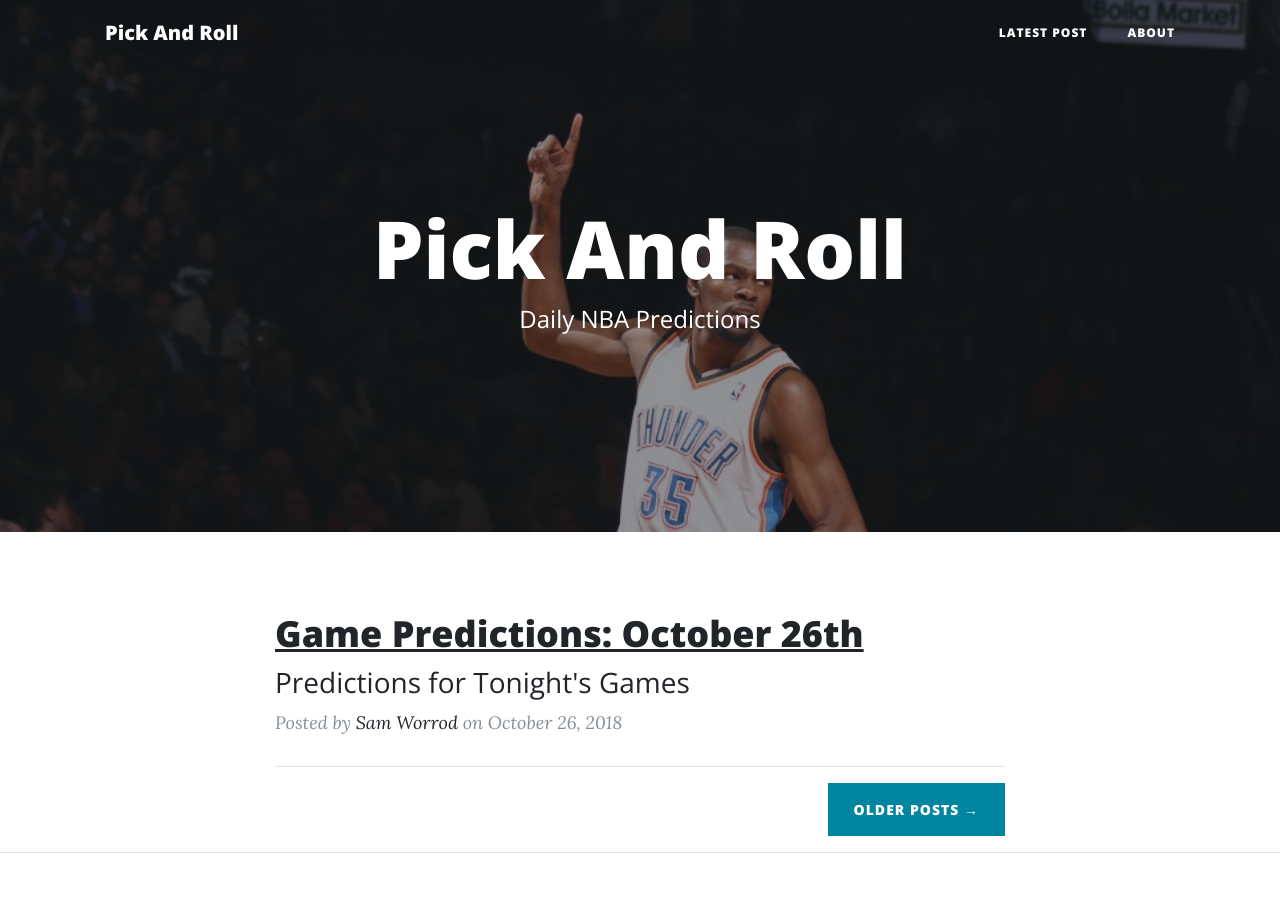
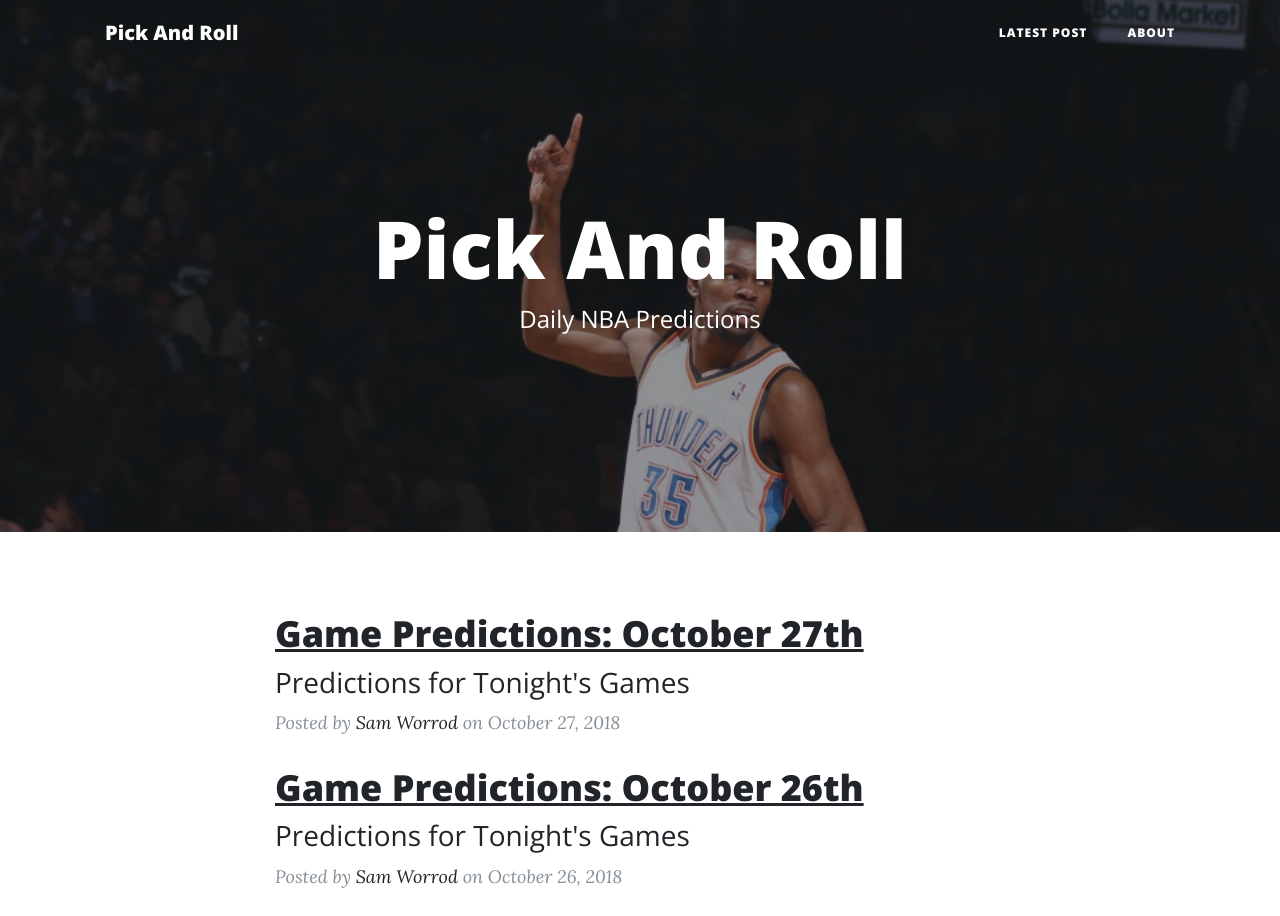
Before and after one commit to SamWorrod/SamWorrod.github.io, a website: page index.html in a window 1280 px wide. Shown: the top 916 px of the page. Drawn offline with nearby package versions, Linux system fonts and the light colour scheme.

Commit message:
added oct 27 post preview to home page

```diff
--- a/index.html
+++ b/index.html
@@ -66,18 +66,31 @@
       <div class="row">
         <div class="col-lg-8 col-md-10 mx-auto">
           <div class="post-preview">
-            <a href="oct26post.html">
+            <a href="oct27post.html">
               <h2 class="post-title" style="text-decoration: underline">
-                Game Predictions: October 26th
+                Game Predictions: October 27th
               </h2>
               <h3 class="post-subtitle">
                 Predictions for Tonight's Games
               </h3>
             </a>
             <p class="post-meta">Posted by
-              <a href="#">Sam Worrod</a>
-              on October 26, 2018</p>
+              <a href="about.html">Sam Worrod</a>
+              on October 27, 2018</p>
           </div>
+          <div class="post-preview">
+              <a href="oct26post.html">
+                <h2 class="post-title" style="text-decoration: underline">
+                  Game Predictions: October 26th
+                </h2>
+                <h3 class="post-subtitle">
+                  Predictions for Tonight's Games
+                </h3>
+              </a>
+              <p class="post-meta">Posted by
+                <a href="about.html">Sam Worrod</a>
+                on October 26, 2018</p>
+            </div>
           <hr>
 
           <!-- Pager -->
```
